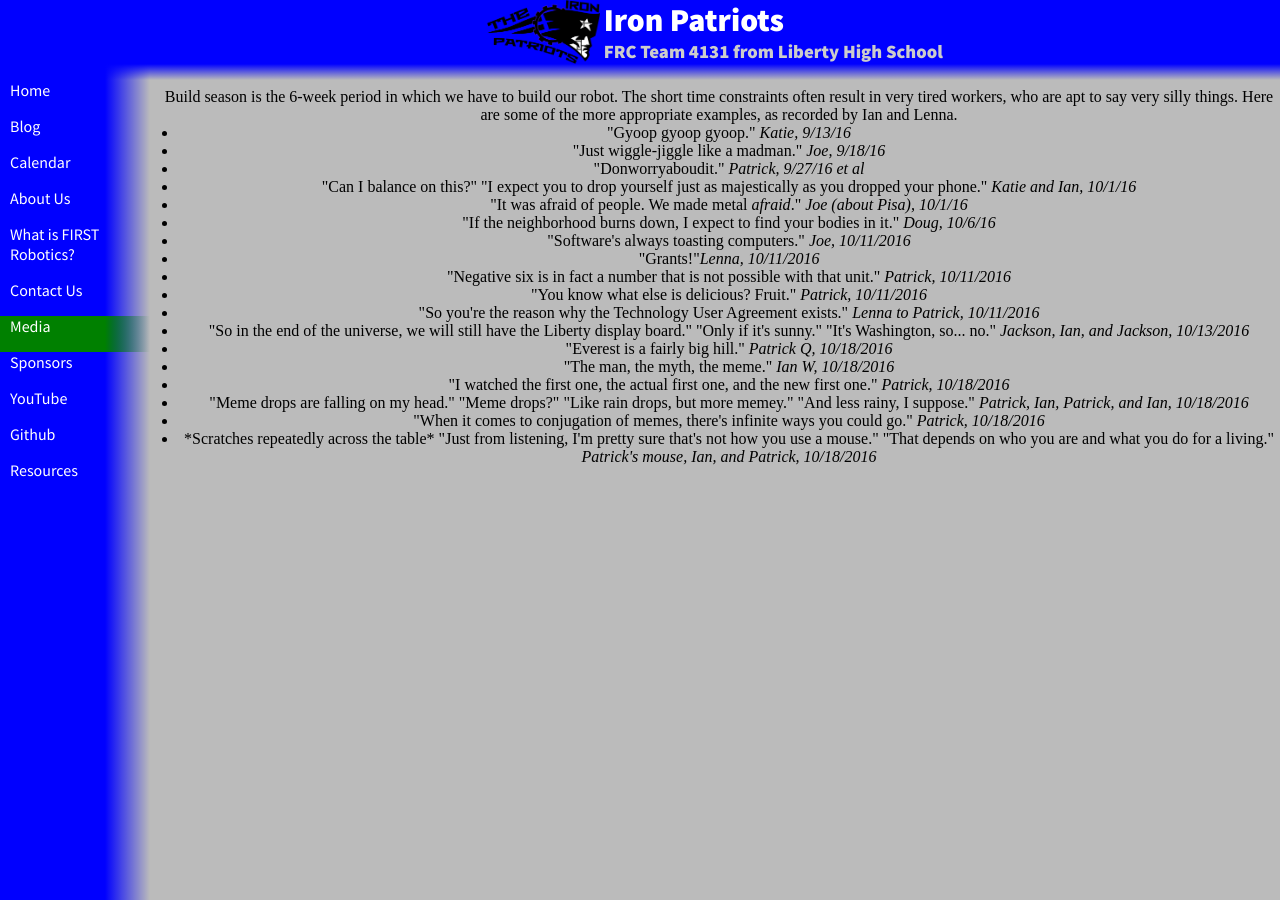
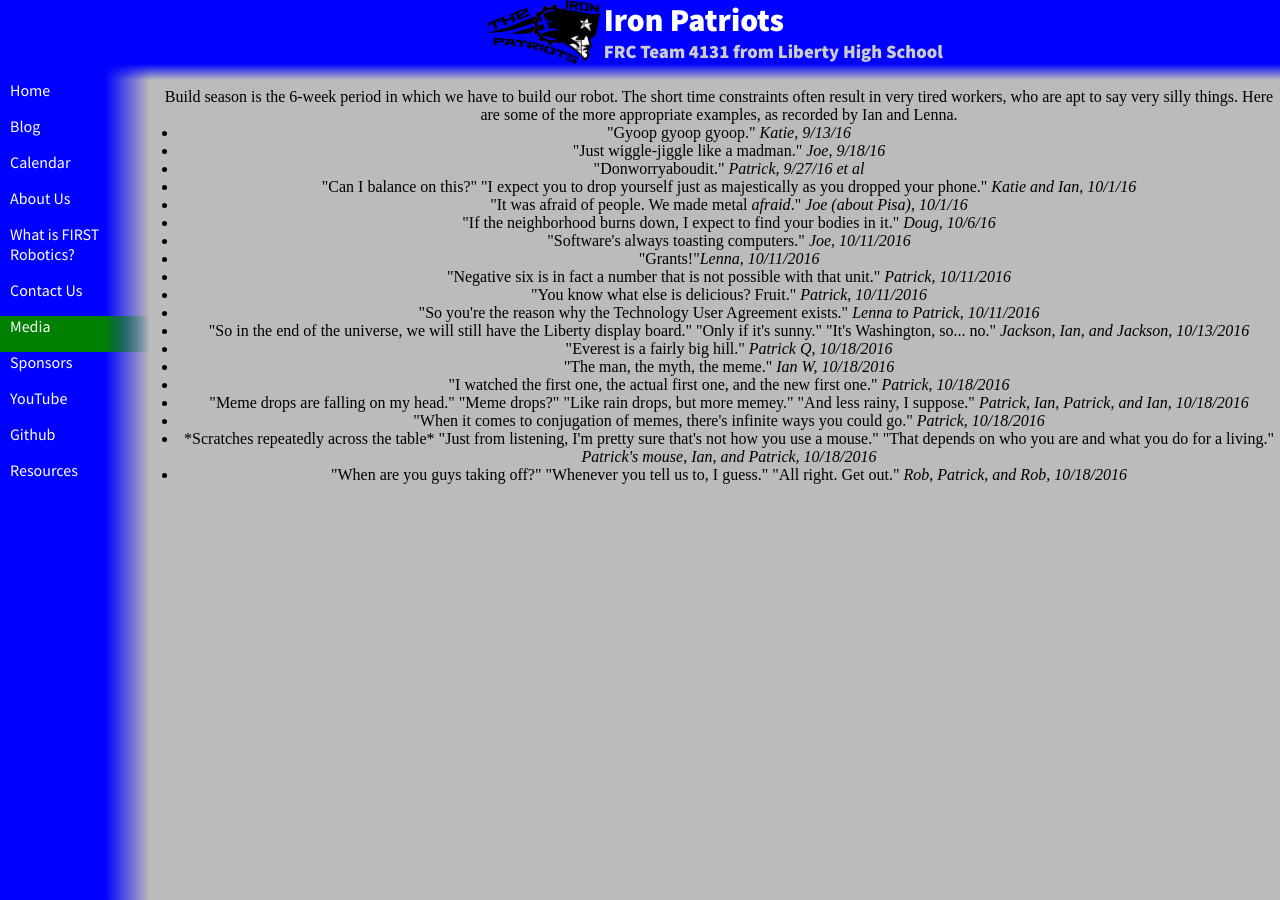
Before and after one commit to katiebugmoon/FRC4131.github.io, a Jekyll site: the page built from media/2017/quotes.html, in a window 1280 px wide. Built offline with Jekyll 4.4.1, drawn with Linux system fonts in a browser that asks for light colours; nearby versions of some CDN libraries.

Commit message:
Update quotes.html

```diff
--- a/media/2017/quotes.html
+++ b/media/2017/quotes.html
@@ -22,4 +22,5 @@ title: Build Season 2017 Quotes
 	<li>"Meme drops are falling on my head." "Meme drops?" "Like rain drops, but more memey." "And less rainy, I suppose." <i>Patrick, Ian, Patrick, and Ian, 10/18/2016</i></li>
 	<li>"When it comes to conjugation of memes, there's infinite ways you could go." <i>Patrick, 10/18/2016</i></li>
 	<li>*Scratches repeatedly across the table* "Just from listening, I'm pretty sure that's not how you use a mouse." "That depends on who you are and what you do for a living." <i>Patrick's mouse, Ian, and Patrick, 10/18/2016</i></li>
+	<li>"When are you guys taking off?" "Whenever you tell us to, I guess." "All right. Get out." <i>Rob, Patrick, and Rob, 10/18/2016</i></li>
 </ul><center>
```
